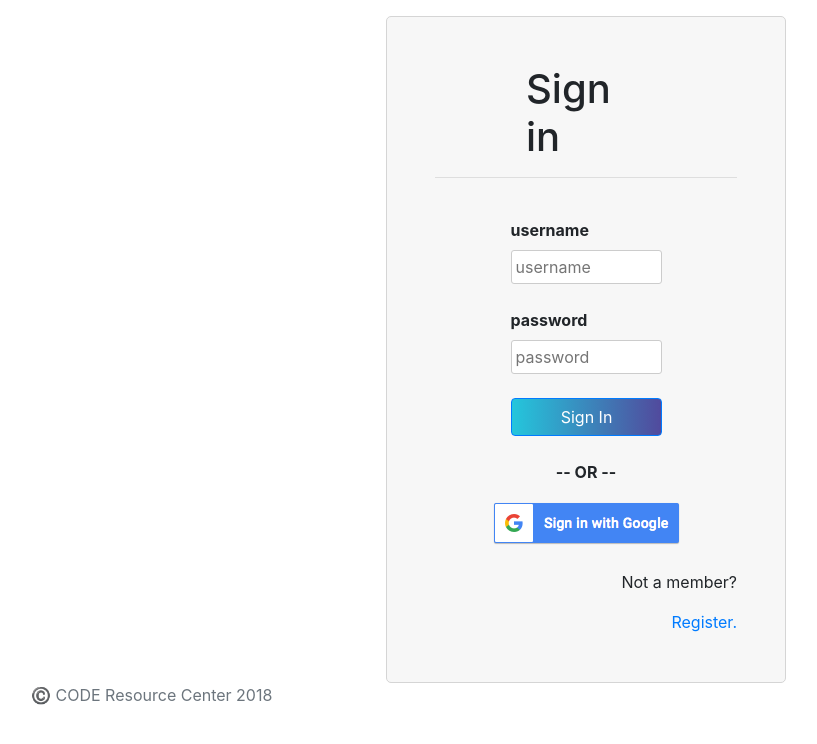
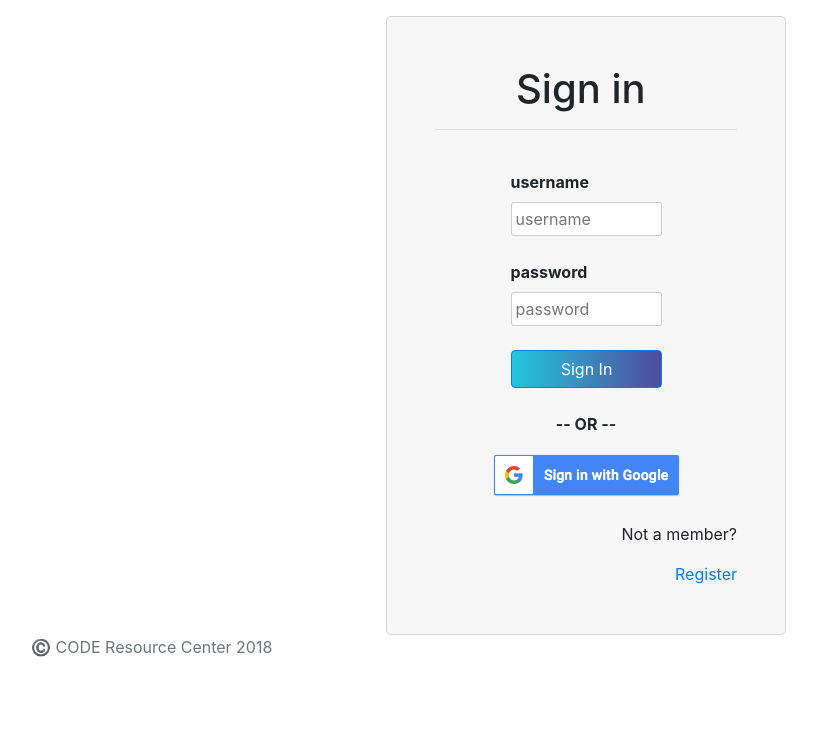
Before and after one commit to codeuniversity/code-resource-center, a Django app: page / in a window 1280 px wide. Shown: the part 56-800 px from the top of the page, without its empty margins (54-871 px from the left). Run offline with Django 3.2, Linux system fonts and the light colour scheme; some libraries are stand-ins or nearby versions.

Commit message:
fixes UI

```diff
--- a/accounts/templates/login.html
+++ b/accounts/templates/login.html
@@ -9,7 +9,7 @@
        border: 1px solid rgb(213, 213, 213);
        border-radius: 5px; width:400px;
        background: rgb(247, 247, 247);">
-        <h1 style="margin: auto; width: 120px;"> Sign in</h1>
+        <h1 style="margin: auto; width: 140px;"> Sign in</h1>
         <hr />
         <br />
         {% if error %}
@@ -60,7 +60,7 @@
           <p>Not a member?</p>
         </div>
         <div class="d-flex justify-content-end">
-          <a href="{% url 'signup'%}">Register.</a>
+          <a href="{% url 'signup'%}">Register</a>
         </div>
   </div>
 </div>
```
